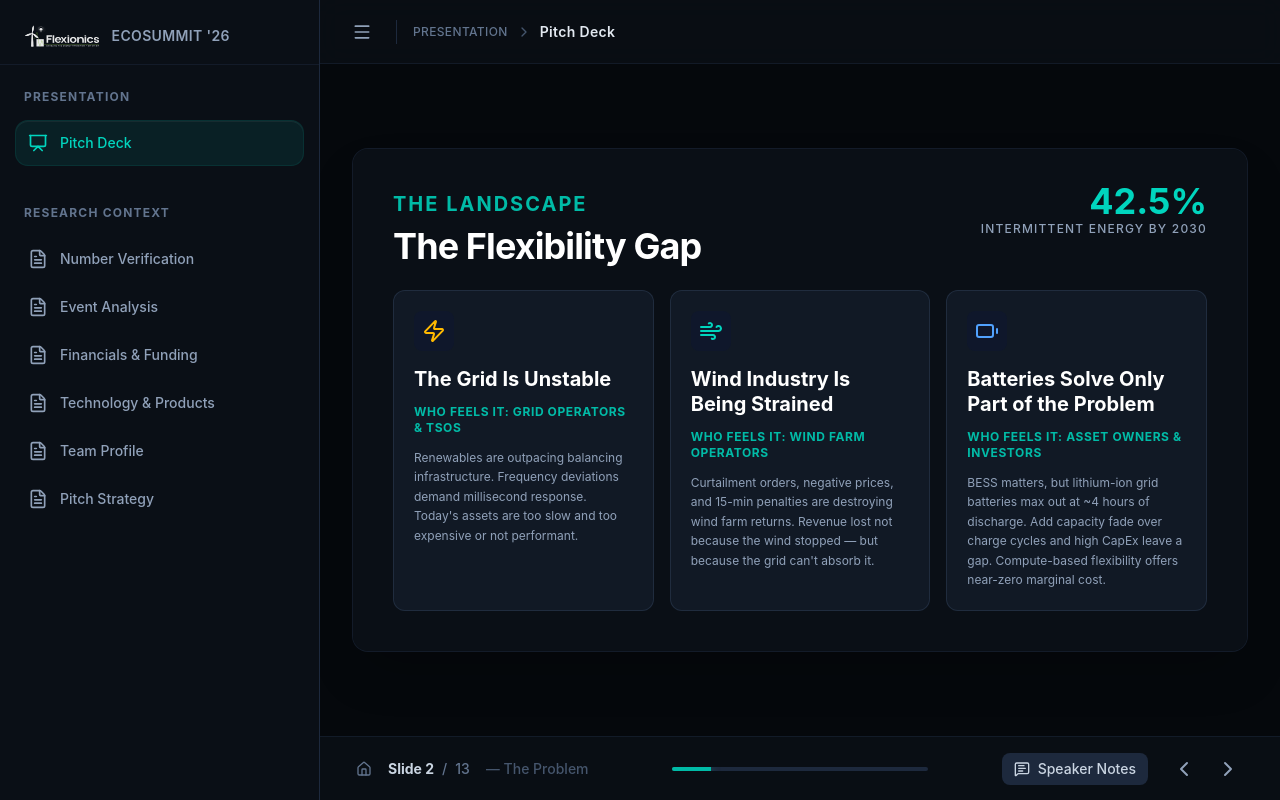
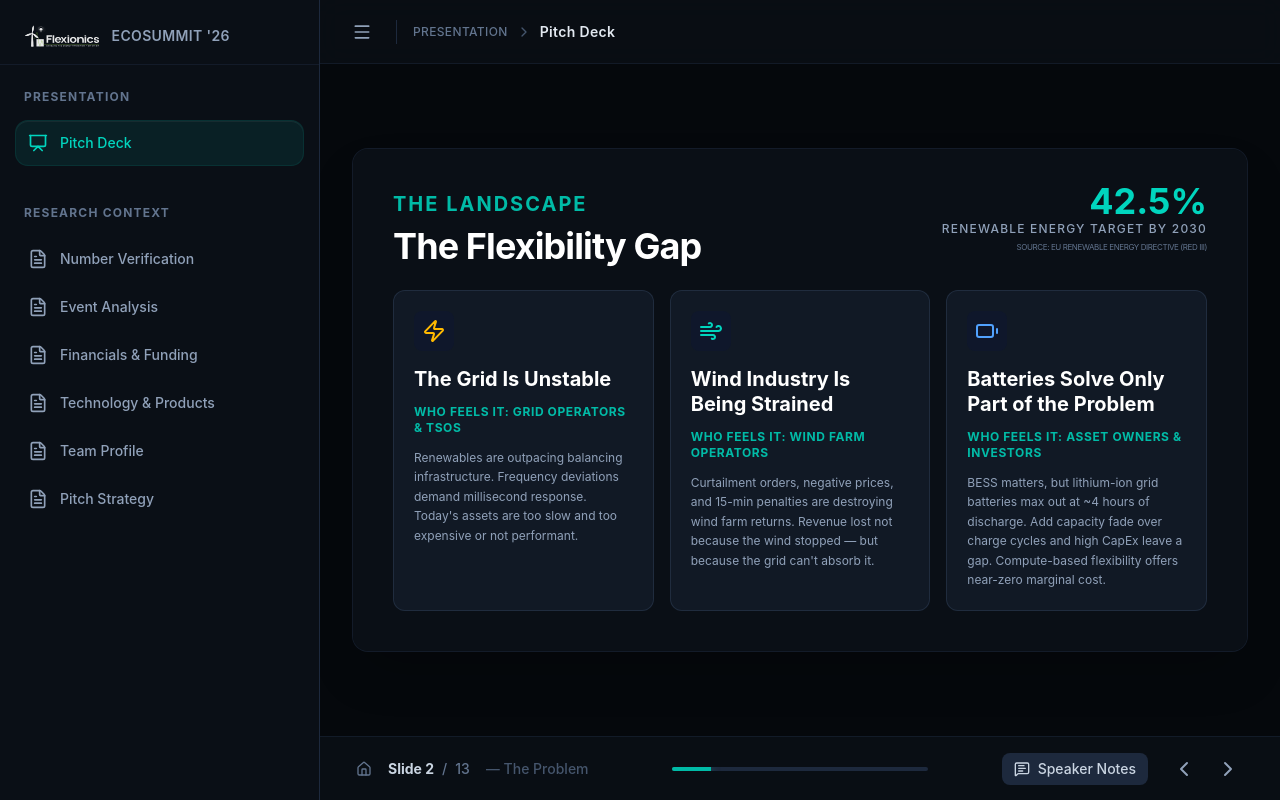
Before and after one commit to Umang00/Ecosummit_Flexionics_Pitch, a React (Vite) app in the folder viewer/: page / in a window 1280 px wide. Both pictures are taken after a click on the button 1228 px from the left and 768 px from the top of the page. Built offline with nearby package versions, Linux system fonts and the light colour scheme.

Commit message:
Add EU RED III source for 2030 renewable target on Slide 2

```diff
--- a/viewer/src/data/slides.tsx
+++ b/viewer/src/data/slides.tsx
@@ -45,7 +45,8 @@ export const slides: SlideData[] = [
         <div className="absolute top-8 right-10">
           <div className="inline-flex flex-col items-end">
             <span className="text-4xl font-bold text-teal-400">42.5%</span>
-            <span className="text-xs font-medium text-slate-400 uppercase tracking-widest">Intermittent Energy by 2030</span>
+            <span className="text-xs font-medium text-slate-400 uppercase tracking-widest">Renewable Energy Target by 2030</span>
+            <span className="text-[8px] text-slate-500 mt-1 uppercase tracking-tighter">Source: EU Renewable Energy Directive (RED III)</span>
           </div>
         </div>
 
```
Also changed, not shown: 1 other file (tests, documents, lock files or other folders).
